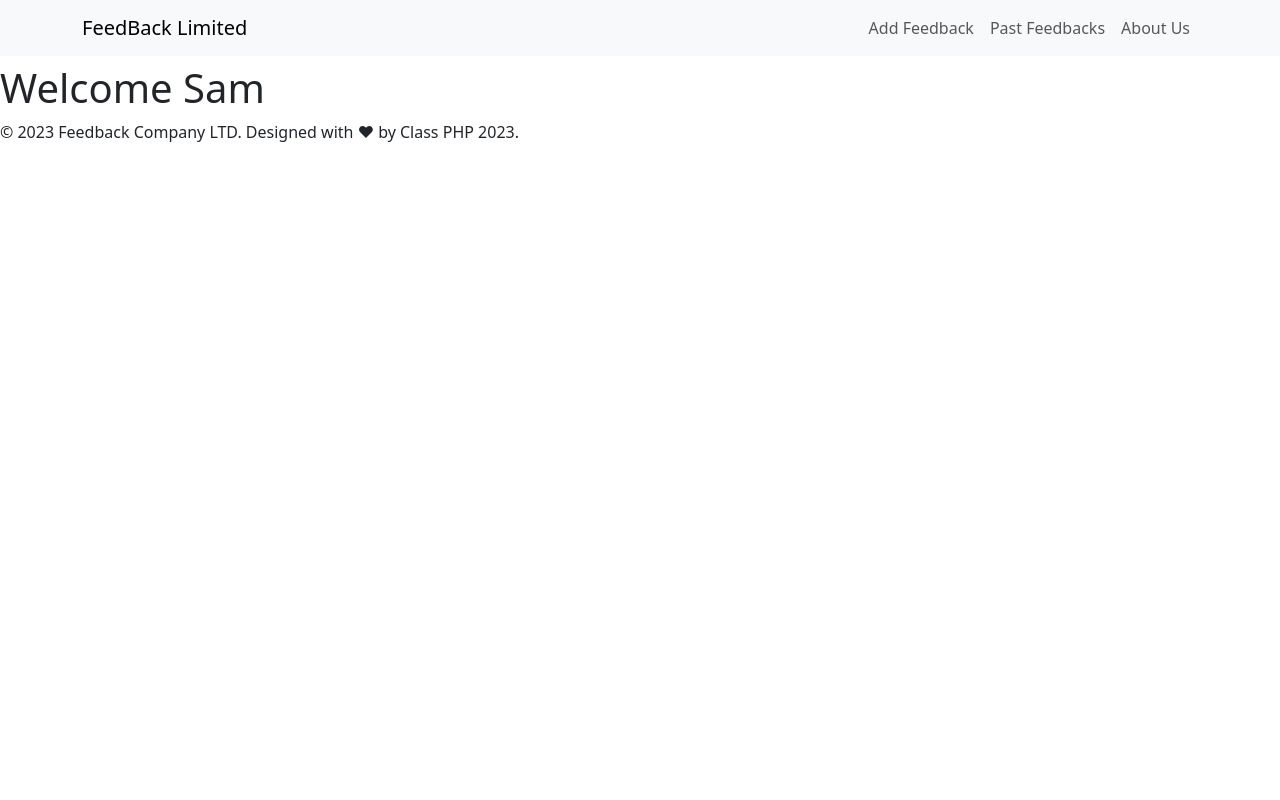
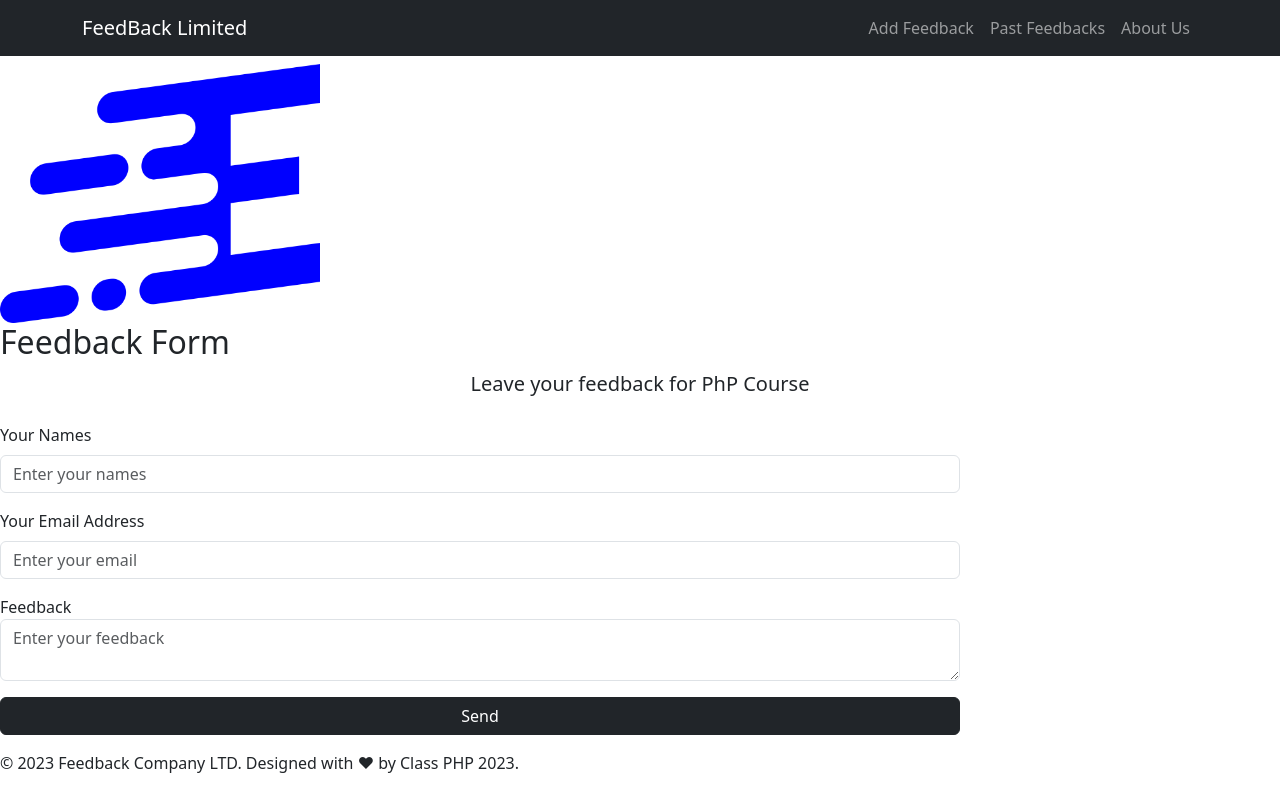
Before and after one commit to erickoukos/feedback, a PHP site: page / in a window 1280 px wide. Run offline with PHP 8.4, Linux system fonts and the light colour scheme.

Commit message:
Completed form, check for centering the form at 75%

```diff
--- a/includes/header.php
+++ b/includes/header.php
@@ -9,7 +9,7 @@
 
 </head>
 <body>
-    <nav class="navbar navbar-expand-sm navbar-light bg-light mb-2">
+    <nav class="navbar navbar-expand-sm navbar-dark bg-dark mb-2">
         <div class="container">
             <a class = "navbar-brand" href="#">FeedBack Limited</a>
             <button class="navbar-toggler" type = "button" data-bs-toggle="collapse" data-bs-target = "#navbarNav" aria-controls="navbarNav" aria-expanded="false" aria-label="Toggle Navigation">
--- a/index.php
+++ b/index.php
@@ -1,9 +1,41 @@
-<?php include 'includes/header.php';
-$user = "Sam";
-echo "<h1> Welcome ${user}</h1>";
-
-?>
+<?php include('includes/header.php'); ?>
+<?php
+// Create empty vars
+$names = $email = $body = '';
+$names_error = $email_error = $body_error = '';
 
 
 
-<?php include 'includes/footer.php';
+?>
+<img src="images/Erick.png" alt="Logo" class = "w-25">
+<h2>Feedback Form</h2>
+<?php echo isset($names) ? $names : ''; ?>
+<p class = "lead text-center">Leave your feedback for PhP Course</p>
+
+<form action="<?php echo htmlspecialchars($_SERVER['PHP_SELF']); ?>" method="POST" class = "mt-4 w-75">
+
+<div class="mb-3">
+    <label for="names" class = "form-label">Your Names</label>
+    <input type="text" name="names" id="names" class = "form-control <?php echo !$names_error ? : 'is-invalid'; ?>" placeholder = "Enter your names" value = "<?php echo $names; ?>">
+
+<div class="invalid-feedback" id = "validationServerFeedback">
+    Please provide a valid name!
+</div>
+</div>
+
+<div class="mb-3">
+    <label for="email" class = "form-label">Your Email Address</label>
+    <input type="text" name="email" id="email" class = "form-control <?php echo !$email_error ? : 'is-invalid'; ?>" placeholder = "Enter your email" value = "<?php echo $email; ?>">
+</div>
+
+<div class="mb-3">
+    <label for="body">Feedback</label>
+    <textarea name="body" id="body" class = "form-control <?php echo !$body_error ? : 'is-invalid'; ?>" placeholder = "Enter your feedback" value = "<?php echo $body; ?>"></textarea>
+</div>
+
+<div class="mb-3">
+    <input type="submit" value="Send" name = "submit" class = "btn btn-dark w-100">
+</div>
+</form>
+
+<?php include('includes/footer.php');?>
```
Also changed, not shown: images/Erick.png (added).
